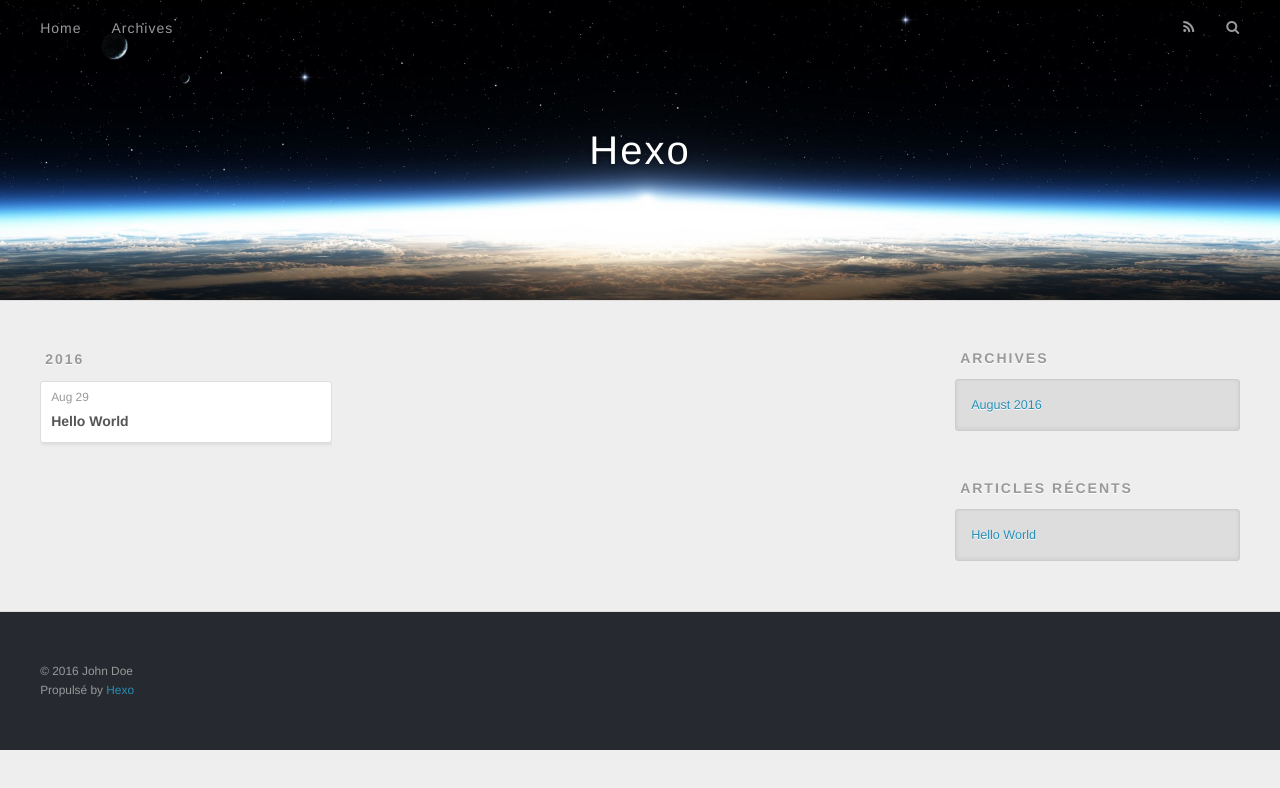
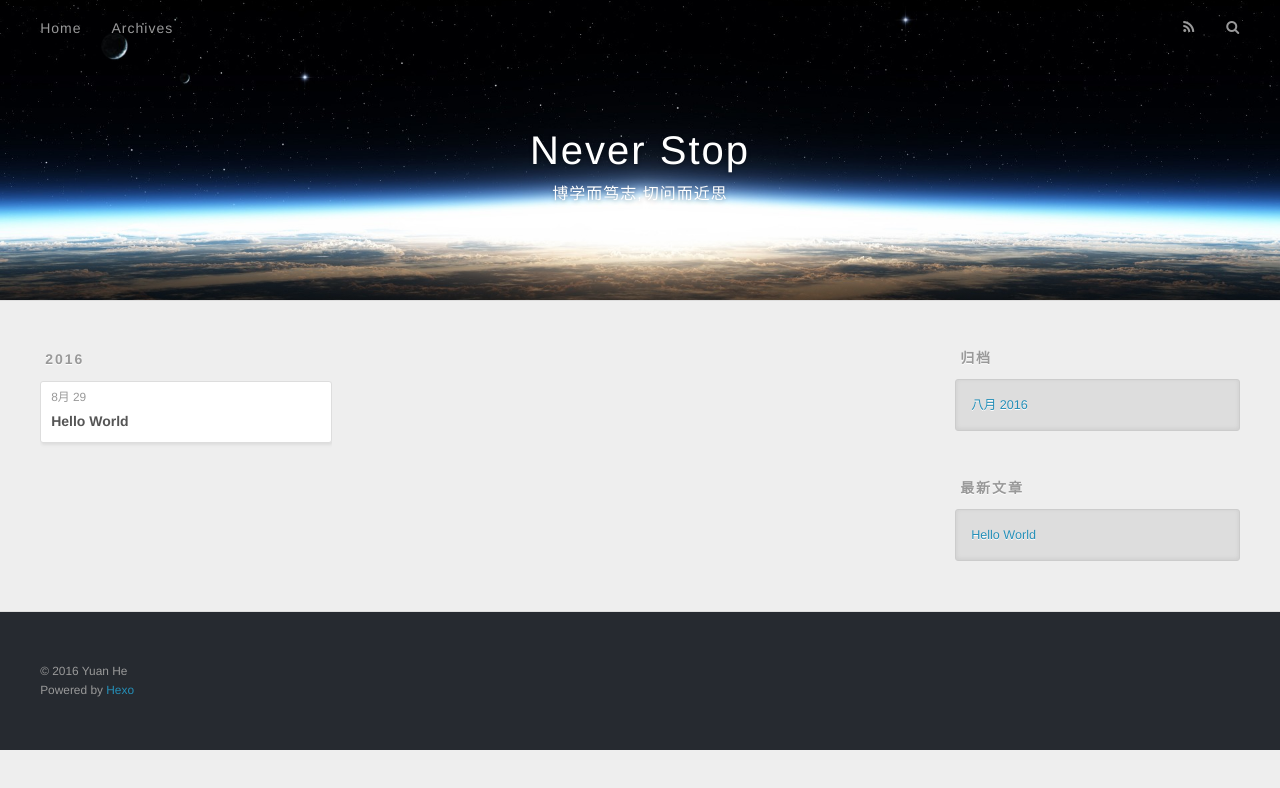
Before and after one commit to WaterSource/WaterSource.github.io, a plain HTML site: page archives/2016/08/index.html in a window 1280 px wide. Drawn offline with nearby package versions, Linux system fonts and the light colour scheme.

Commit message:
Site updated: 2016-08-29 10:43:53

```diff
--- a/archives/2016/08/index.html
+++ b/archives/2016/08/index.html
@@ -3,16 +3,19 @@
 <head>
   <meta charset="utf-8">
 
-  <title>Archives: 2016/8 | Hexo</title>
+  <title>归档: 2016/8 | Never Stop</title>
   <meta name="viewport" content="width=device-width, initial-scale=1, maximum-scale=1">
-  <meta property="og:type" content="website">
-<meta property="og:title" content="Hexo">
+  <meta name="description" content="自我约束, 自我管理, 知识归纳, 时间管理, 阅读">
+<meta property="og:type" content="website">
+<meta property="og:title" content="Never Stop">
 <meta property="og:url" content="http://yoursite.com/archives/2016/08/index.html">
-<meta property="og:site_name" content="Hexo">
+<meta property="og:site_name" content="Never Stop">
+<meta property="og:description" content="自我约束, 自我管理, 知识归纳, 时间管理, 阅读">
 <meta name="twitter:card" content="summary">
-<meta name="twitter:title" content="Hexo">
+<meta name="twitter:title" content="Never Stop">
+<meta name="twitter:description" content="自我约束, 自我管理, 知识归纳, 时间管理, 阅读">
 
-    <link rel="alternate" href="/atom.xml" title="Hexo" type="application/atom+xml">
+    <link rel="alternate" href="/atom.xml" title="Never Stop" type="application/atom+xml">
 
 
     <link rel="icon" href="/favicon.png">
@@ -33,8 +36,12 @@
   <div id="header-outer" class="outer">
     <div id="header-title" class="inner">
       <h1 id="logo-wrap">
-        <a href="/" id="logo">Hexo</a>
+        <a href="/" id="logo">Never Stop</a>
       </h1>
+
+        <h2 id="subtitle-wrap">
+          <a href="/" id="subtitle">博学而笃志,切问而近思</a>
+        </h2>
 
     </div>
     <div id="header-inner" class="inner">
@@ -48,9 +55,9 @@
       </nav>
       <nav id="sub-nav">
 
-          <a id="nav-rss-link" class="nav-icon" href="/atom.xml" title="Flux RSS"></a>
+          <a id="nav-rss-link" class="nav-icon" href="/atom.xml" title="RSS Feed"></a>
 
-        <a id="nav-search-btn" class="nav-icon" title="Rechercher"></a>
+        <a id="nav-search-btn" class="nav-icon" title="搜索"></a>
       </nav>
       <div id="search-form-wrap">
         <form action="//google.com/search" method="get" accept-charset="UTF-8" class="search-form"><input type="search" name="q" results="0" class="search-form-input" placeholder="Search"><button type="submit" class="search-form-submit">&#xF002;</button><input type="hidden" name="sitesearch" value="http://yoursite.com"></form>
@@ -76,7 +83,7 @@
   <div class="archive-article-inner">
     <header class="archive-article-header">
       <a href="/2016/08/29/hello-world/" class="archive-article-date">
-  <time datetime="2016-08-28T17:26:42.000Z" itemprop="datePublished">Aug 29</time>
+  <time datetime="2016-08-28T17:26:42.000Z" itemprop="datePublished">8月 29</time>
 </a>
 
 
@@ -107,9 +114,9 @@
 
 
   <div class="widget-wrap">
-    <h3 class="widget-title">Archives</h3>
+    <h3 class="widget-title">归档</h3>
     <div class="widget">
-      <ul class="archive-list"><li class="archive-list-item"><a class="archive-list-link" href="/archives/2016/08/">August 2016</a></li></ul>
+      <ul class="archive-list"><li class="archive-list-item"><a class="archive-list-link" href="/archives/2016/08/">八月 2016</a></li></ul>
     </div>
   </div>
 
@@ -117,7 +124,7 @@
 
 
   <div class="widget-wrap">
-    <h3 class="widget-title">Articles récents</h3>
+    <h3 class="widget-title">最新文章</h3>
     <div class="widget">
       <ul>
 
@@ -137,8 +144,8 @@
 
   <div class="outer">
     <div id="footer-info" class="inner">
-      &copy; 2016 John Doe<br>
-      Propulsé by <a href="http://hexo.io/" target="_blank">Hexo</a>
+      &copy; 2016 Yuan He<br>
+      Powered by <a href="http://hexo.io/" target="_blank">Hexo</a>
     </div>
   </div>
 </footer>
```
Also changed, not shown: 2016/08/29/hello-world/index.html (+16 -12 lines), archives/2016/index.html (+22 -15 lines), archives/index.html (+22 -15 lines), index.html (+22 -15 lines).
